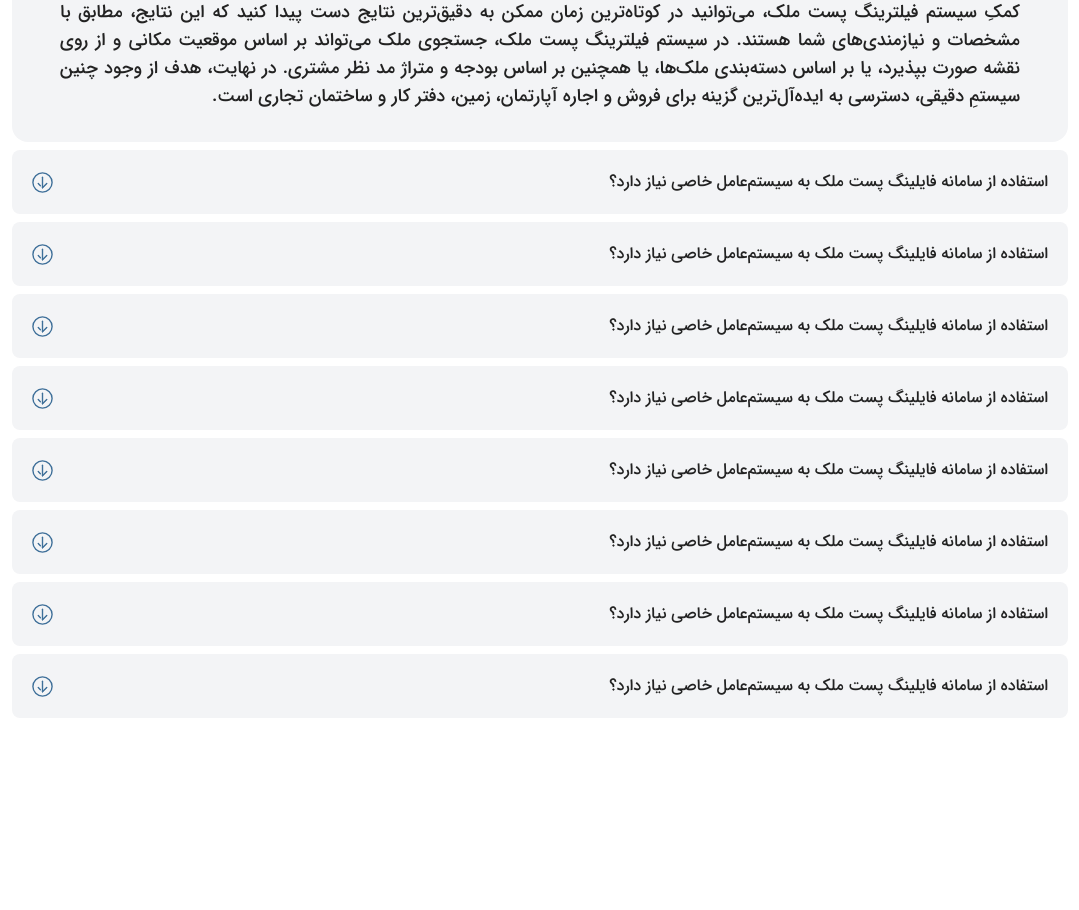
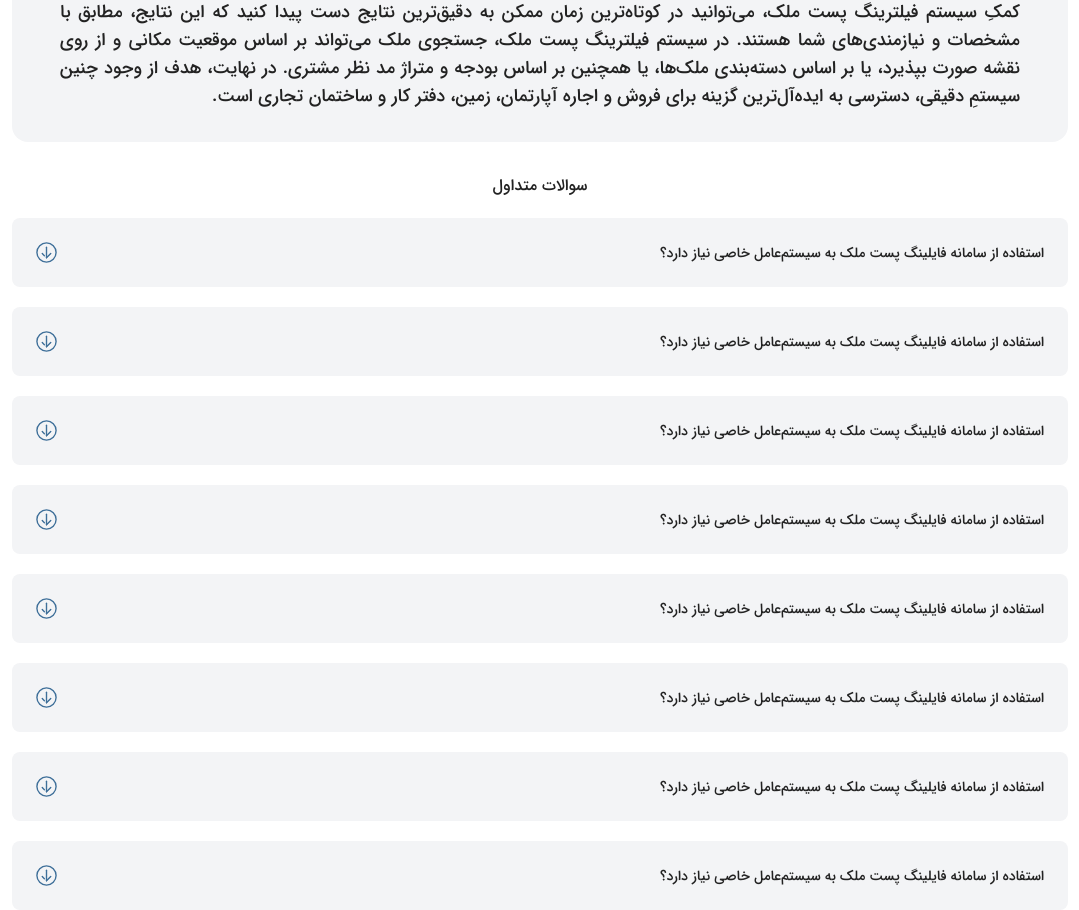
Before and after one commit to pouria-seifi/pst-melk, a Next.js app: page / in a window 1280 px wide. Shown: the part 3007-3917 px from the top of the page, without its empty margins (100-1179 px from the left). Before the commit the page ends 3733 px from the top, so only its background shows below. Built offline with nearby package versions, Linux system fonts and the light colour scheme.

Commit message:
faq added

```diff
--- a/app/_widgets/faq/index.tsx
+++ b/app/_widgets/faq/index.tsx
@@ -48,16 +48,19 @@ const faqQuestions = [
 export default function FAQ() {
   return (
     <section className="flex items-center flex-col px-4 md:px-28">
-      <div className="m-2 space-y-2 w-full">
+      <div className="w-full mt-8">
+        <h3 className="text-center">سوالات متداول</h3>
         {faqQuestions.map((item, index) => (
           <div
-            className="group cursor-pointer flex flex-col gap-2 w-full"
+            className="group cursor-pointer flex flex-col mt-5 w-full"
             tabIndex={index}
             key={index}
           >
-            <div className="bg-gray1 group-focus:bg-thirdinary rounded-lg overflow-hidden w-full">
-              <div className="flex items-center p-5 justify-between w-full group-focus:bg-[#3E6F99]">
-                <span className="group-focus:text-white">{item.question}</span>
+            <div className="bg-gray1 group-focus:bg-thirdinary rounded-lg overflow-hidden w-full p-6">
+              <div className="flex items-center justify-between w-full">
+                <span className="group-focus:text-white text-sm font-medium">
+                  {item.question}
+                </span>
                 <Image
                   width={21}
                   height={21}
@@ -66,7 +69,7 @@ export default function FAQ() {
                   className="transition-all duration-500 group-focus:-rotate-180 group-focus:fill-white group-focus:text-white"
                 />
               </div>
-              <div className="invisible text-white h-auto max-h-0 items-center opacity-0 transition-all group-focus:p-5 group-focus:visible group-focus:max-h-screen group-focus:opacity-100 group-focus:duration-1000">
+              <div className="invisible text-sm font-medium text-white h-auto max-h-0 items-center opacity-0 transition-all group-focus:mt-2 group-focus:visible group-focus:max-h-screen group-focus:opacity-100 group-focus:duration-1000">
                 {item.answer}
               </div>
             </div>
--- a/app/index.css
+++ b/app/index.css
@@ -588,6 +588,10 @@ video {
   margin: 1.25rem;
 }
 
+.-m-5 {
+  margin: -1.25rem;
+}
+
 .mx-4 {
   margin-left: 1rem;
   margin-right: 1rem;
@@ -692,6 +696,22 @@ video {
   margin-top: 1.5rem;
 }
 
+.mb-3 {
+  margin-bottom: 0.75rem;
+}
+
+.mt-7 {
+  margin-top: 1.75rem;
+}
+
+.mt-5 {
+  margin-top: 1.25rem;
+}
+
+.mt-8 {
+  margin-top: 2rem;
+}
+
 .block {
   display: block;
 }
@@ -802,6 +822,10 @@ video {
 
 .gap-3 {
   gap: 0.75rem;
+}
+
+.gap-7 {
+  gap: 1.75rem;
 }
 
 .space-y-2 > :not([hidden]) ~ :not([hidden]) {
@@ -908,6 +932,10 @@ video {
   padding: 2rem;
 }
 
+.p-6 {
+  padding: 1.5rem;
+}
+
 .px-12 {
   padding-left: 3rem;
   padding-right: 3rem;
@@ -975,6 +1003,10 @@ video {
 
 .pt-16 {
   padding-top: 4rem;
+}
+
+.pb-3 {
+  padding-bottom: 0.75rem;
 }
 
 .text-center {
@@ -1574,6 +1606,10 @@ textarea {
   visibility: visible;
 }
 
+.group:focus .group-focus\:mt-2 {
+  margin-top: 0.5rem;
+}
+
 .group:focus .group-focus\:max-h-screen {
   max-height: 100vh;
 }
```
